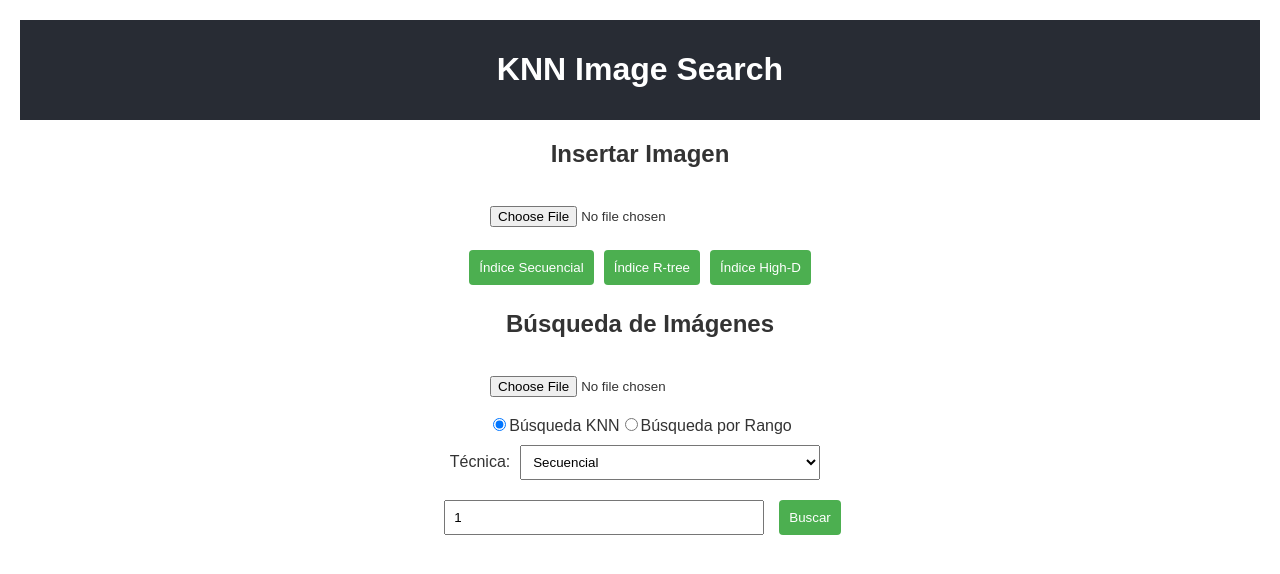
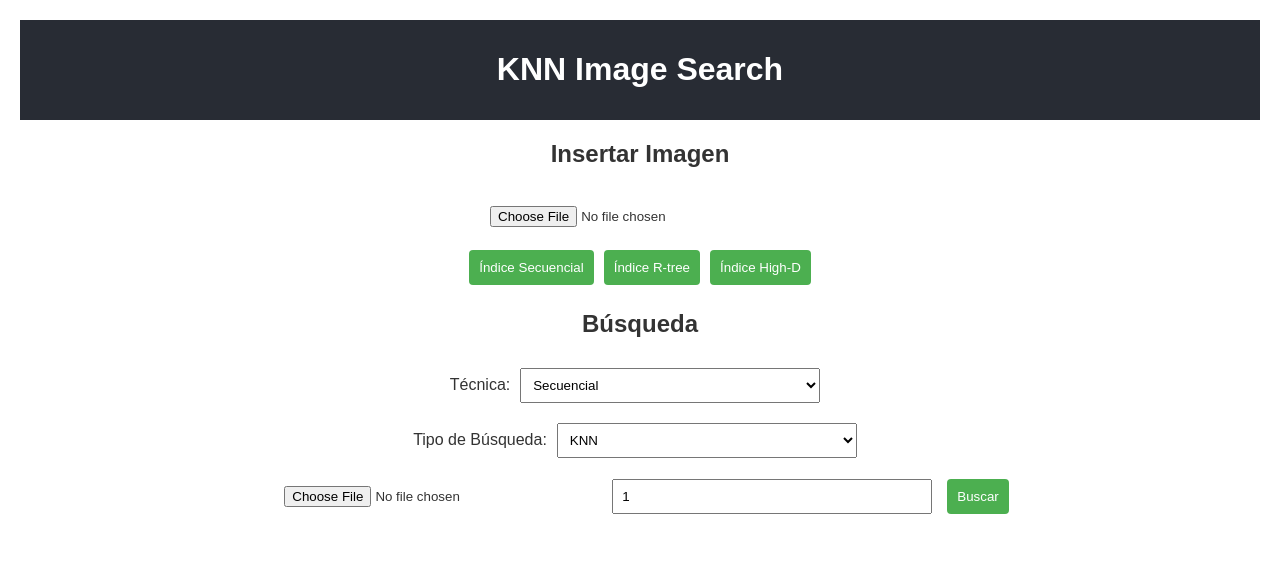
Before and after one commit to SebaU12/DataFusion-DB, a React (Create React App) app in the folder proyecto3/frontend/: page / in a window 1280 px wide. Shown: the top 574 px of the page. Built offline with nearby package versions, Linux system fonts and the light colour scheme.

Commit message:
Update App.js

```diff
--- a/proyecto3/frontend/src/App.js
+++ b/proyecto3/frontend/src/App.js
@@ -9,7 +9,7 @@ function App() {
       </header>
       <main>
         <InsertImage />
-        <SearchImage />
+        <Search />
       </main>
     </div>
   );
@@ -20,12 +20,12 @@ const InsertImage = () => {
   const [preview, setPreview] = useState(null);
   const [message, setMessage] = useState("");
 
-  const handleFileChange = (event) => {
-    const file = event.target.files[0];
+  const handleFileSelect = (e) => {
+    const file = e.target.files[0];
     if (file) {
-      const fileURL = URL.createObjectURL(file);
-      setPreview(fileURL);
-      setImagePath(file.path || file.name);
+      const path = URL.createObjectURL(file);
+      setImagePath(file.name);
+      setPreview(path);
     }
   };
 
@@ -37,7 +37,7 @@ const InsertImage = () => {
         body: JSON.stringify({ image_path: imagePath }),
       });
       const data = await response.json();
-      setMessage(data.message || "Imagen insertada correctamente.");
+      setMessage(data.message);
     } catch (error) {
       setMessage("Error al insertar la imagen.");
     }
@@ -46,8 +46,8 @@ const InsertImage = () => {
   return (
     <section>
       <h2>Insertar Imagen</h2>
-      <input type="file" accept="image/*" onChange={handleFileChange} />
-      {preview && <img src={preview} alt="Vista previa" className="preview" />}
+      <input type="file" accept="image/*" onChange={handleFileSelect} />
+      {preview && <img src={preview} alt="Preview" className="preview" />}
       <div>
         <button onClick={() => handleInsert("http://127.0.0.1:8000/insert_image_sequential/")}>
           Índice Secuencial
@@ -64,41 +64,40 @@ const InsertImage = () => {
   );
 };
 
-const SearchImage = () => {
+const Search = () => {
+  const [method, setMethod] = useState("sequential");
+  const [searchType, setSearchType] = useState("knn");
   const [queryImage, setQueryImage] = useState("");
   const [preview, setPreview] = useState(null);
-  const [mode, setMode] = useState("knn");
-  const [technique, setTechnique] = useState("sequential");
   const [k, setK] = useState(1);
-  const [rangeStart, setRangeStart] = useState(0);
-  const [rangeEnd, setRangeEnd] = useState(1);
+  const [start, setStart] = useState(0);
+  const [end, setEnd] = useState(0);
   const [results, setResults] = useState([]);
 
-  const handleFileChange = (event) => {
-    const file = event.target.files[0];
+  const handleFileSelect = (e) => {
+    const file = e.target.files[0];
     if (file) {
-      const fileURL = URL.createObjectURL(file);
-      setPreview(fileURL);
-      setQueryImage(file.path || file.name);
+      const path = URL.createObjectURL(file);
+      setQueryImage(file.name);
+      setPreview(path);
     }
   };
 
   const handleSearch = async () => {
     let url = "";
-    let body = {};
+    let body = { query_image_path: queryImage };
 
-    if (mode === "knn") {
-      url =
-        technique === "sequential"
-          ? "http://127.0.0.1:8000/knn_search_sequential/"
-          : technique === "rtree"
-          ? "http://127.0.0.1:8000/knn_search_rtree/"
-          : "http://127.0.0.1:8000/knn_search_high_d/";
-
-      body = { query_image_path: queryImage, k: parseInt(k) };
-    } else {
-      url = "http://127.0.0.1:8000/range_search_sequential/";
-      body = { query_image_path: queryImage, radius: parseFloat(rangeEnd - rangeStart) };
+    if (method === "sequential") {
+      if (searchType === "knn") {
+        url = "http://127.0.0.1:8000/knn_search_sequential/";
+        body.k = parseInt(k);
+      } else {
+        url = "http://127.0.0.1:8000/range_search_sequential/";
+        body.radius = [parseFloat(start), parseFloat(end)];
+      }
+    } else if (method === "rtree" || method === "high_d") {
+      url = method === "rtree" ? "http://127.0.0.1:8000/knn_search_rtree/" : "http://127.0.0.1:8000/knn_search_high_d/";
+      body.k = parseInt(k);
     }
 
     try {
@@ -110,65 +109,53 @@ const SearchImage = () => {
       const data = await response.json();
       setResults(data.results || []);
     } catch (error) {
-      console.error("Error en la búsqueda:", error);
+      console.error("Error al realizar búsqueda", error);
     }
   };
 
   return (
     <section>
-      <h2>Búsqueda de Imágenes</h2>
-      <input type="file" accept="image/*" onChange={handleFileChange} />
-      {preview && <img src={preview} alt="Vista previa" className="preview" />}
+      <h2>Búsqueda</h2>
       <div>
-        <label>
-          <input
-            type="radio"
-            value="knn"
-            checked={mode === "knn"}
-            onChange={() => setMode("knn")}
-          />
-          Búsqueda KNN
-        </label>
-        <label>
-          <input
-            type="radio"
-            value="range"
-            checked={mode === "range"}
-            onChange={() => setMode("range")}
-          />
-          Búsqueda por Rango
-        </label>
+        <label>Técnica:</label>
+        <select value={method} onChange={(e) => setMethod(e.target.value)}>
+          <option value="sequential">Secuencial</option>
+          <option value="rtree">R-tree</option>
+          <option value="high_d">High-D</option>
+        </select>
       </div>
-      <div>
-        <label>
-          Técnica:
-          <select value={technique} onChange={(e) => setTechnique(e.target.value)}>
-            <option value="sequential">Secuencial</option>
-            <option value="rtree">R-tree</option>
-            <option value="high_d">High-D</option>
+      {method === "sequential" && (
+        <div>
+          <label>Tipo de Búsqueda:</label>
+          <select value={searchType} onChange={(e) => setSearchType(e.target.value)}>
+            <option value="knn">KNN</option>
+            <option value="range">Por Rango</option>
           </select>
-        </label>
-      </div>
-      {mode === "knn" ? (
+        </div>
+      )}
+      <input type="file" accept="image/*" onChange={handleFileSelect} />
+      {preview && <img src={preview} alt="Preview" className="preview" />}
+      {searchType === "knn" && (
         <input
           type="number"
           placeholder="Número de vecinos (k)"
           value={k}
           onChange={(e) => setK(e.target.value)}
         />
-      ) : (
+      )}
+      {searchType === "range" && method === "sequential" && (
         <div>
           <input
             type="number"
             placeholder="Inicio del rango"
-            value={rangeStart}
-            onChange={(e) => setRangeStart(e.target.value)}
+            value={start}
+            onChange={(e) => setStart(e.target.value)}
           />
           <input
             type="number"
             placeholder="Fin del rango"
-            value={rangeEnd}
-            onChange={(e) => setRangeEnd(e.target.value)}
+            value={end}
+            onChange={(e) => setEnd(e.target.value)}
           />
         </div>
       )}
```
